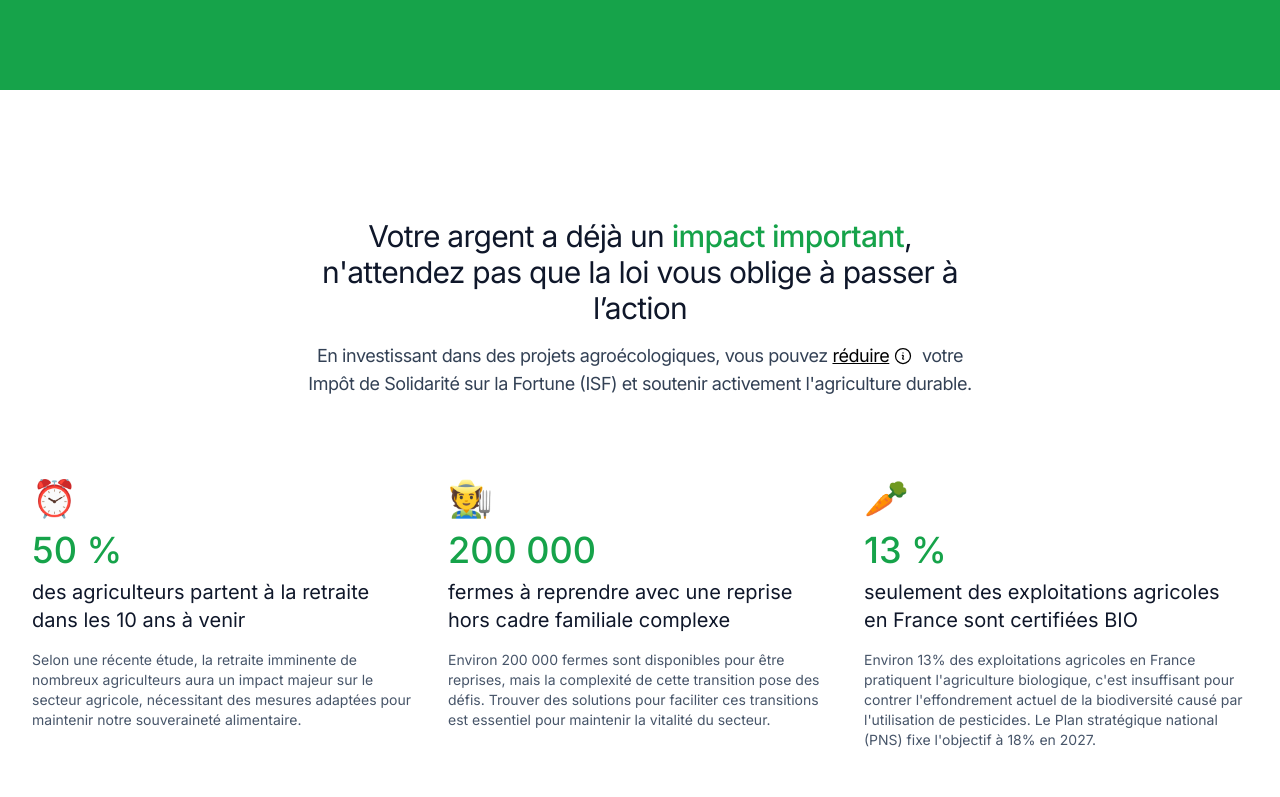
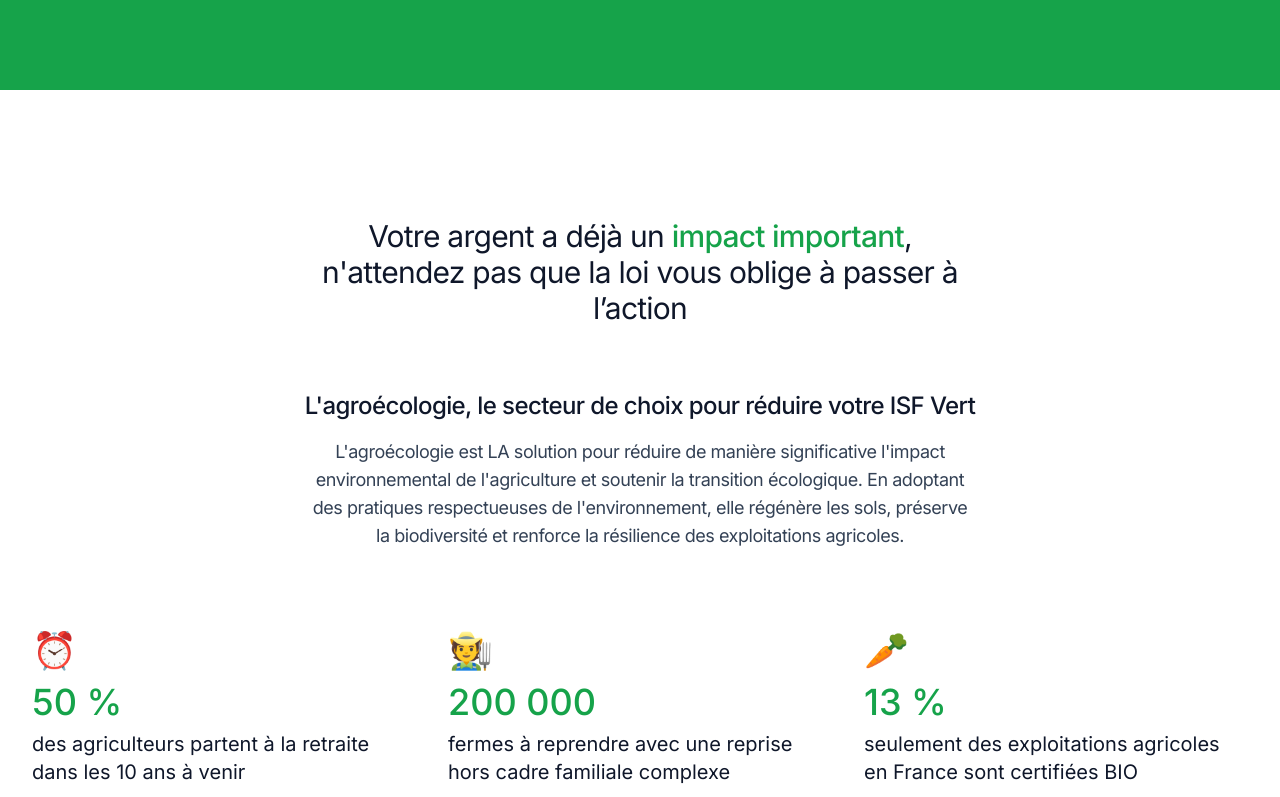
Before and after one commit to alexandre-mace/isfvert, a Next.js app: page / in a window 1280 px wide. Shown: the part 2880-3677 px from the top of the page. Built offline with nearby package versions, Linux system fonts and the light colour scheme.

Commit message:
Improve SEO

```diff
--- a/app/layout.tsx
+++ b/app/layout.tsx
@@ -5,9 +5,9 @@ const inter = Inter({ subsets: ["latin"] });
 
 export const metadata = {
   title:
-    "Calculer votre ISF vert : Outil en ligne pour estimer votre impôt écologique en France",
+    "Calculer mon ISF vert en ligne : Estimer votre impôt écologique en France",
   description:
-    "Utilisez notre outil de calcul en ligne pour estimer votre ISF vert, l'impôt qui intègre l'empreinte carbone des avoirs financiers. Découvrez comment réduire cet impôt en investissant dans la transition écologique et bénéficiez d'avantages fiscaux pour vos contributions vertes. Contribuez à la lutte contre l'urgence climatique grâce à votre ISF vert.",
+    "Utilisez notre outil de calcul en ligne pour estimer votre ISF vert, l'impôt qui intègre l'empreinte carbone des avoirs financiers. Découvrez comment réduire cet impôt en investissant dans la transition écologique et bénéficiez d'avantages fiscaux. Contribuez à la lutte contre l'urgence climatique avec votre ISF vert.",
 };
 
 export default function RootLayout({
@@ -25,11 +25,11 @@ export default function RootLayout({
         />
         <meta
           property="og:title"
-          content="Calculer votre ISF vert : Outil en ligne pour estimer votre impôt écologique en France"
+          content="Calculer mon ISF vert en ligne : Estimer votre impôt écologique en France"
         />
         <meta
           property="og:description"
-          content="Utilisez notre outil de calcul en ligne pour estimer votre ISF vert, l'impôt qui intègre l'empreinte carbone des avoirs financiers. Découvrez comment réduire cet impôt en investissant dans la transition écologique et bénéficiez d'avantages fiscaux pour vos contributions vertes. Contribuez à la lutte contre l'urgence climatique grâce à votre ISF vert."
+          content="Utilisez notre outil de calcul en ligne pour estimer votre ISF vert, l'impôt qui intègre l'empreinte carbone des avoirs financiers. Découvrez comment réduire cet impôt en investissant dans la transition écologique et bénéficiez d'avantages fiscaux. Contribuez à la lutte contre l'urgence climatique avec votre ISF vert."
         />
         <meta
           property="og:image"
--- a/app/page.tsx
+++ b/app/page.tsx
@@ -70,9 +70,9 @@ export default function Home() {
         </div>
 
         <div className={"mt-16"}>
-          <h2 className={"font-display text-3xl tracking-tight sm:text-3xl"}>
+          <h3 className={"font-display text-3xl tracking-tight sm:text-3xl"}>
             Pourquoi votre argent a un impact important ?
-          </h2>
+          </h3>
           <p className={"mt-4 tracking-tight text-slate-700 max-w-3xl mx-auto"}>
             La taxation des grandes fortunes repose sur la constatation que
             leurs placements financiers soutiennent souvent des activités
@@ -207,37 +207,34 @@ export default function Home() {
       >
         <div className="mx-auto max-w-7xl px-4 sm:px-6 lg:px-8">
           <div className="mx-auto max-w-2xl md:text-center">
-            <h2 className="font-display text-2xl tracking-tight text-slate-900 sm:text-3xl">
+            <div className="font-display text-2xl tracking-tight text-slate-900 sm:text-3xl">
               Votre argent a déjà un{" "}
               <span className="text-green-600 font-medium">
                 impact important
               </span>
               , n&apos;attendez pas que la loi vous oblige à passer à l’action
-            </h2>
-            <p className="mt-4 md:text-lg tracking-tight text-slate-700">
-              En investissant dans des projets agroécologiques, vous pouvez{" "}
-              <a href="#footer" className={"underline"}>
-                réduire
-                <span className={"inline-block ml-2"}>
-                  <svg
-                    xmlns="http://www.w3.org/2000/svg"
-                    fill="none"
-                    viewBox="0 0 24 24"
-                    strokeWidth="1.5"
-                    stroke="currentColor"
-                    className="w-5 h-5 translate-y-1 -translate-x-1"
-                  >
-                    <path
-                      strokeLinecap="round"
-                      strokeLinejoin="round"
-                      d="M11.25 11.25l.041-.02a.75.75 0 011.063.852l-.708 2.836a.75.75 0 001.063.853l.041-.021M21 12a9 9 0 11-18 0 9 9 0 0118 0zm-9-3.75h.008v.008H12V8.25z"
-                    />
-                  </svg>
-                </span>
-              </a>{" "}
-              votre Impôt de Solidarité sur la Fortune (ISF) et soutenir
-              activement l&apos;agriculture durable.
-            </p>
+            </div>
+
+            <div className={"mt-16 mb-10"}>
+              <h3
+                className={"font-display font-medium text-2xl tracking-tight"}
+              >
+                L&apos;agroécologie, le secteur de choix pour réduire votre ISF
+                Vert
+              </h3>
+              <p
+                className={
+                  "mt-4 tracking-tight text-slate-700 max-w-3xl mx-auto md:text-lg"
+                }
+              >
+                L&apos;agroécologie est LA solution pour réduire de manière
+                significative l&apos;impact environnemental de
+                l&apos;agriculture et soutenir la transition écologique. En
+                adoptant des pratiques respectueuses de l&apos;environnement,
+                elle régénère les sols, préserve la biodiversité et renforce la
+                résilience des exploitations agricoles.
+              </p>
+            </div>
           </div>
           <div className="lg:mt-20 block">
             <div className="grid grid-cols-1 md:grid-cols-3 gap-x-8">
@@ -245,9 +242,9 @@ export default function Home() {
                 <div className="w-9">
                   <span className="block m-auto text-3xl md:text-4xl">⏰</span>
                 </div>
-                <h3 className="mt-3 text-2xl md:text-4xl font-medium text-green-600">
+                <div className="mt-3 text-2xl md:text-4xl font-medium text-green-600">
                   50 %
-                </h3>
+                </div>
                 <p className="mt-1 md:mt-2 text-lg md:text-xl text-slate-900 font-display">
                   des agriculteurs partent à la retraite dans les 10 ans à venir
                 </p>
@@ -262,9 +259,9 @@ export default function Home() {
                 <div className="w-9">
                   <span className="block m-auto text-3xl md:text-4xl">🧑‍🌾</span>
                 </div>
-                <h3 className="mt-3 text-2xl md:text-4xl font-medium text-green-600">
+                <div className="mt-3 text-2xl md:text-4xl font-medium text-green-600">
                   200 000
-                </h3>
+                </div>
                 <p className="mt-1 md:mt-2 text-lg md:text-xl text-slate-900 font-display">
                   fermes à reprendre avec une reprise hors cadre familiale
                   complexe
@@ -280,9 +277,9 @@ export default function Home() {
                 <div className="w-9">
                   <span className="block m-auto text-3xl md:text-4xl">🥕</span>
                 </div>
-                <h3 className="mt-3 text-2xl md:text-4xl font-medium text-green-600">
+                <div className="mt-3 text-2xl md:text-4xl font-medium text-green-600">
                   13 %
-                </h3>
+                </div>
                 <p className="mt-1 md:mt-2 text-lg md:text-xl text-slate-900 font-display">
                   seulement des exploitations agricoles en France sont
                   certifiées BIO
@@ -299,9 +296,9 @@ export default function Home() {
                 <div className="w-9">
                   <span className="block m-auto text-3xl md:text-4xl">💨</span>
                 </div>
-                <h3 className="mt-3 text-2xl md:text-4xl font-medium text-green-600">
+                <div className="mt-3 text-2xl md:text-4xl font-medium text-green-600">
                   24%
-                </h3>
+                </div>
                 <p className="mt-1 md:mt-2 text-xl text-slate-900 font-display">
                   des émissions de gaz à effet de serre proviennent de
                   l&apos;agriculture
@@ -317,9 +314,9 @@ export default function Home() {
                 <div className="w-9">
                   <span className="block m-auto text-3xl md:text-4xl">💧</span>
                 </div>
-                <h3 className="mt-3 text-2xl md:text-4xl font-medium text-green-600">
+                <div className="mt-3 text-2xl md:text-4xl font-medium text-green-600">
                   50 %
-                </h3>
+                </div>
                 <p className="mt-1 md:mt-2 text-xl text-slate-900 font-display">
                   des écosystèmes aquatiques sont dégradés
                 </p>
@@ -334,9 +331,9 @@ export default function Home() {
                 <div className="w-9">
                   <span className="block m-auto text-3xl md:text-4xl">🐝</span>
                 </div>
-                <h3 className="mt-3 text-2xl md:text-4xl font-medium text-green-600">
+                <div className="mt-3 text-2xl md:text-4xl font-medium text-green-600">
                   40%
-                </h3>
+                </div>
                 <p className="mt-1 md:mt-2 text-xl text-slate-900 font-display">
                   de perte de la biodiversité des pollinisateurs
                 </p>
@@ -351,6 +348,32 @@ export default function Home() {
             </div>
 
             <div className="mt-20 flex flex-col justify-center items-center max-w-2xl mx-auto text-center">
+              <p className="mt-4  mb-10 md:text-lg tracking-tight text-slate-700">
+                En investissant dans des projets agroécologiques, vous pouvez
+                ainsi{" "}
+                <a href="#footer" className={"underline"}>
+                  réduire
+                  <span className={"inline-block ml-2"}>
+                    <svg
+                      xmlns="http://www.w3.org/2000/svg"
+                      fill="none"
+                      viewBox="0 0 24 24"
+                      strokeWidth="1.5"
+                      stroke="currentColor"
+                      className="w-5 h-5 translate-y-1 -translate-x-1"
+                    >
+                      <path
+                        strokeLinecap="round"
+                        strokeLinejoin="round"
+                        d="M11.25 11.25l.041-.02a.75.75 0 011.063.852l-.708 2.836a.75.75 0 001.063.853l.041-.021M21 12a9 9 0 11-18 0 9 9 0 0118 0zm-9-3.75h.008v.008H12V8.25z"
+                      />
+                    </svg>
+                  </span>
+                </a>{" "}
+                votre Impôt de Solidarité sur la Fortune (ISF) et soutenir
+                activement l&apos;agriculture durable.
+              </p>
+
               <div>
                 <a
                   className="group inline-flex items-center justify-center rounded-full py-4 px-8 text-lg font-medium focus:outline-none focus-visible:outline-2 focus-visible:outline-offset-2 bg-green-200 text-green-900 hover:bg-green-300 hover:text-black active:bg-green-400 focus-visible:outline-slate-900"
```
